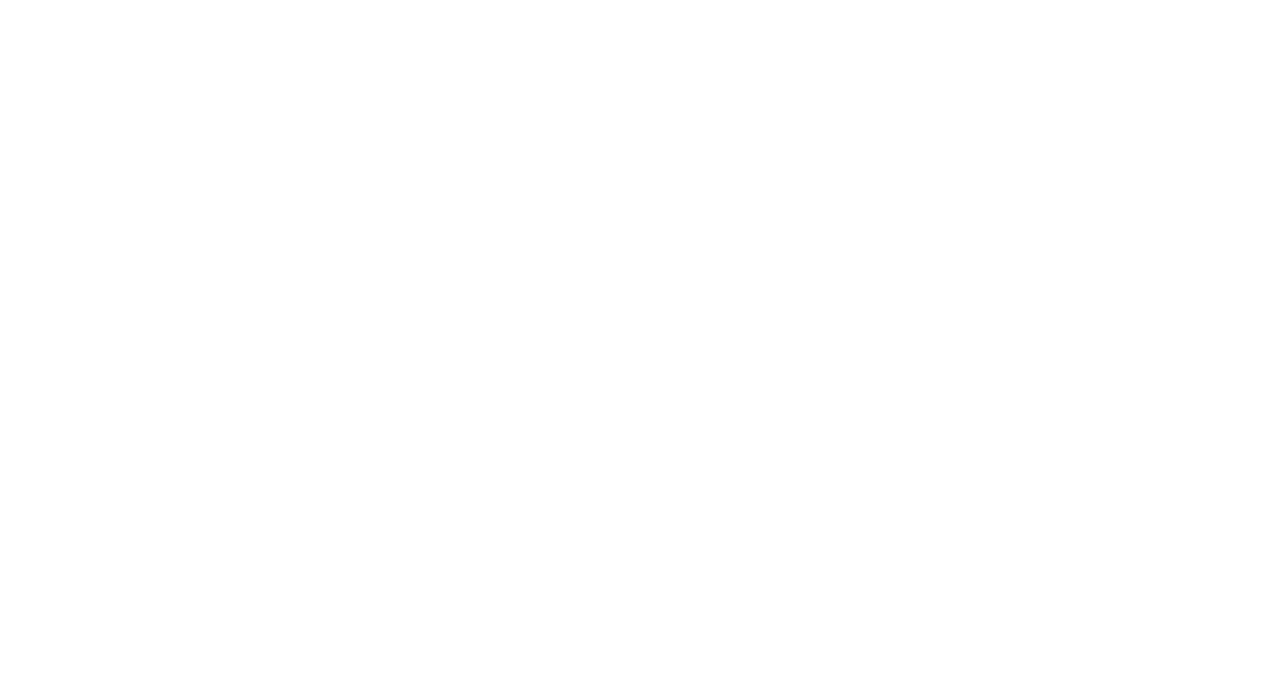
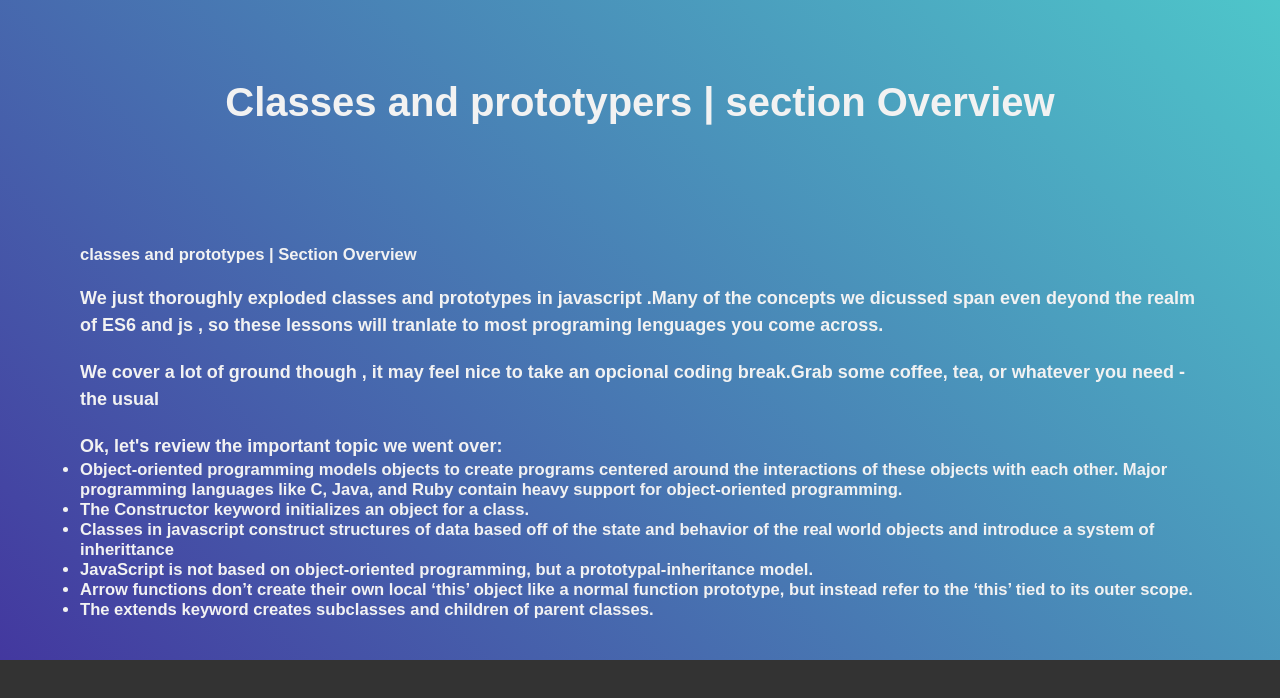
Before and after one commit to leamsigc/Es6, a website built with webpack: page build/index.html in a window 1280 px wide. Built offline with nearby package versions, Linux system fonts and the light colour scheme.

Commit message:
Map and Set

```diff
--- a/app/index.js
+++ b/app/index.js
@@ -86,7 +86,7 @@ let nameS, parents;
 } = son)
 console.log(nameS, parents);
 // ************************METHODS AND MODULES************************
-const cheer = function () {
+const cheer = function() {
   console.log('Whoop!');
 }
 
@@ -195,7 +195,7 @@ class Calculator {
 }
 const fiveForSeven = Calculator.multiply(5, 7);
 const onePlusFive = Calculator.add(1, 5);
-console.log(`five for seven is equal to :${fiveForSeven} ...... and one plus five is equal to :${onePlusFive}` );
+console.log(`five for seven is equal to :${fiveForSeven} ...... and one plus five is equal to :${onePlusFive}`);
 // ===================== Prototypes=====================
 
 function Wizard(name, house, pet) {
@@ -211,3 +211,82 @@ function Wizard(name, house, pet) {
 const harry = new Wizard('Harry Potter', 'Gryffindor', 'Owl');
 console.log(harry);
 console.log(harry.greet());
+// pet_name Prototypes
+Wizard.prototype.pet_name;
+harry.pet_name = 'Wedwing';
+console.log(harry);
+// Wizard protorype info for the pet information
+Wizard.prototype.info = function() {
+  return `I have ${this.pet} named ${this.pet_name}`;
+};
+console.log(harry.info());
+// h1 for the demo
+const demo = document.getElementById('demo');
+demo.innerHTML = `<div class="container">
+  <h1>Classes  and prototypers | section Overview<h1>
+  <h5>classes and prototypes | Section Overview<h5>
+  <p>We just thoroughly exploded classes and prototypes in javascript .Many of the concepts we dicussed
+  span even deyond the realm of ES6 and js , so these lessons will tranlate to most programing lenguages you come across.</p>
+  <p>We cover a lot of ground though , it may feel nice to take an opcional coding break.Grab some coffee, tea, or whatever you need - the usual</p>
+  <p>Ok, let's review the important topic we went over:</p>
+  <ul>
+    <li>Object-oriented programming models objects to create programs centered around the interactions of these objects with each other. Major programming languages like C, Java, and Ruby contain heavy support for object-oriented programming.</li>
+    <li>The <strong>Constructor </strong> keyword initializes an object for a class.</li>
+    <li>Classes in javascript construct structures of data based off of the state and behavior of the real world objects and introduce a system of inherittance</li>
+    <li>JavaScript is not based on object-oriented programming, but a prototypal-inheritance model.</li>
+    <li>Arrow functions don’t create their own local ‘this’ object like a normal function prototype, but instead refer to the ‘this’ tied to its outer scope.</li>
+    <li>The extends keyword creates subclasses and children of parent classes.</li
+  </ul>
+</div>`;
+// Data structures and algorithms
+let set = new Set();
+set.add(5);
+set.add(43);
+set.add('wooho');
+set.add({x:50,y:200});
+console.log(set);
+console.log(set.size);
+console.log(set.has(43));
+let numeros = [1, 4, 13 , 16, 10, 20];
+let numberSet =  new Set(numeros);
+console.log(numberSet);
+for (let ele of numberSet.values() ){
+  console.log(ele);
+}
+const contain = (word, letter) => {
+  let letters = word.split(""),
+      letterSet = new Set(letters);
+  return letterSet.has(letter);
+}
+const trueCheck = contain('west','e');
+const falseCheck = contain('north','e');
+console.log(trueCheck);
+console.log(falseCheck);
+// Re-implemented String.includes()
+// ======= MAPS ============
+import {ab, valMap, stringLettters} from './maps';
+console.log(ab);
+console.log(valMap);
+// loop map
+for (let [key, value] of valMap.entries()){
+    console.log(`${key} point to ${value}`);
+}
+console.log(stringLettters);
+// ======= Exercise ========
+const string = 'werlksdfjaaaxxxxumsdfsdfksfjklsdfkljslkfs';
+const countLetter = (word,origin_letter) => {
+  let letters = new Map();
+  for (let i = 0; i < word.length; i++) {
+    let letter = word[i];
+    if (!letters.has(letter)) {
+      letters.set(letter, 1);
+    }else{
+      letters.set(letter,letters.get(letter) + 1);
+    }
+  }
+  return letters.get(origin_letter);
+}
+let a_account = countLetter(string,'a');
+let x_account = countLetter(string,'x');
+console.log( countLetter(string,'a'));
+console.log(x_account);
--- /dev/null
+++ b/app/maps.js
@@ -0,0 +1,25 @@
+
+
+let ab = new Map();
+let key_1 = 'string key';
+let key_2 = {a:'key'}; //object key for map
+let key_3 = function(){};
+ab.set(key_3, 'Return value for a function');
+ab.set(key_2, 'Return value for a object');
+ab.set(key_1,'return value for a string key');
+
+const numArr = [[1, 'one'], [2, 'two'], [3, 'three']];
+const valMap = new Map(numArr);
+
+const someString = 'asdashdkjashdkaaaaaaaaajhdkjuqwpoiweqponmc';
+let stringLettters = new Map();
+for (let  i = 0; i <someString.length; i++) {
+  let letter = someString[i];
+  if (!stringLettters.has(letter)) {
+    stringLettters.set(letter, 1);
+  } else {
+    stringLettters.set(letter,stringLettters.get(letter)+1)
+  }
+};
+export {ab, valMap, stringLettters};
+export default stringLettters;
```
Also changed, not shown: build/index.html, build/main.css (added). Lines whose indentation alone changed are shown as unchanged.
